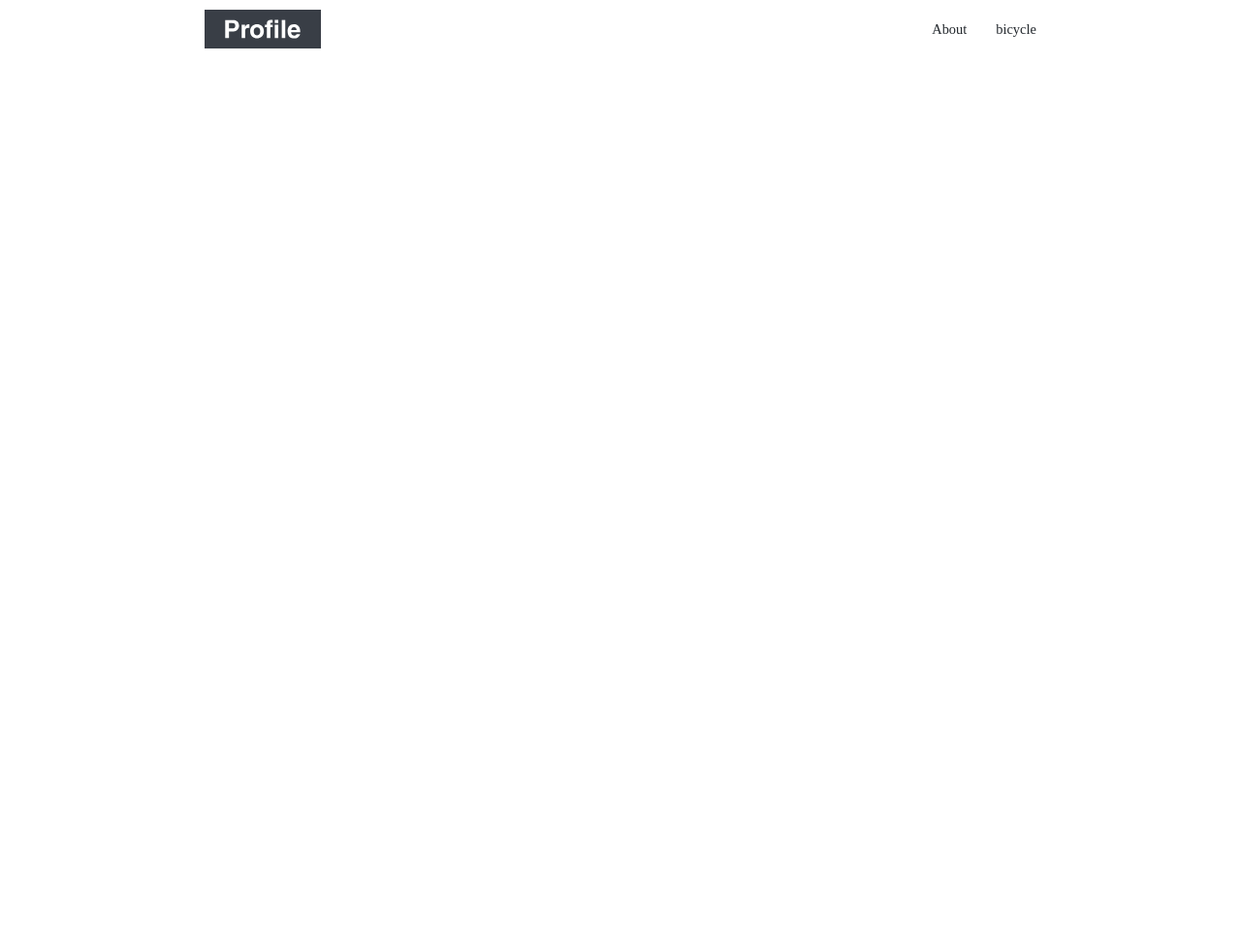
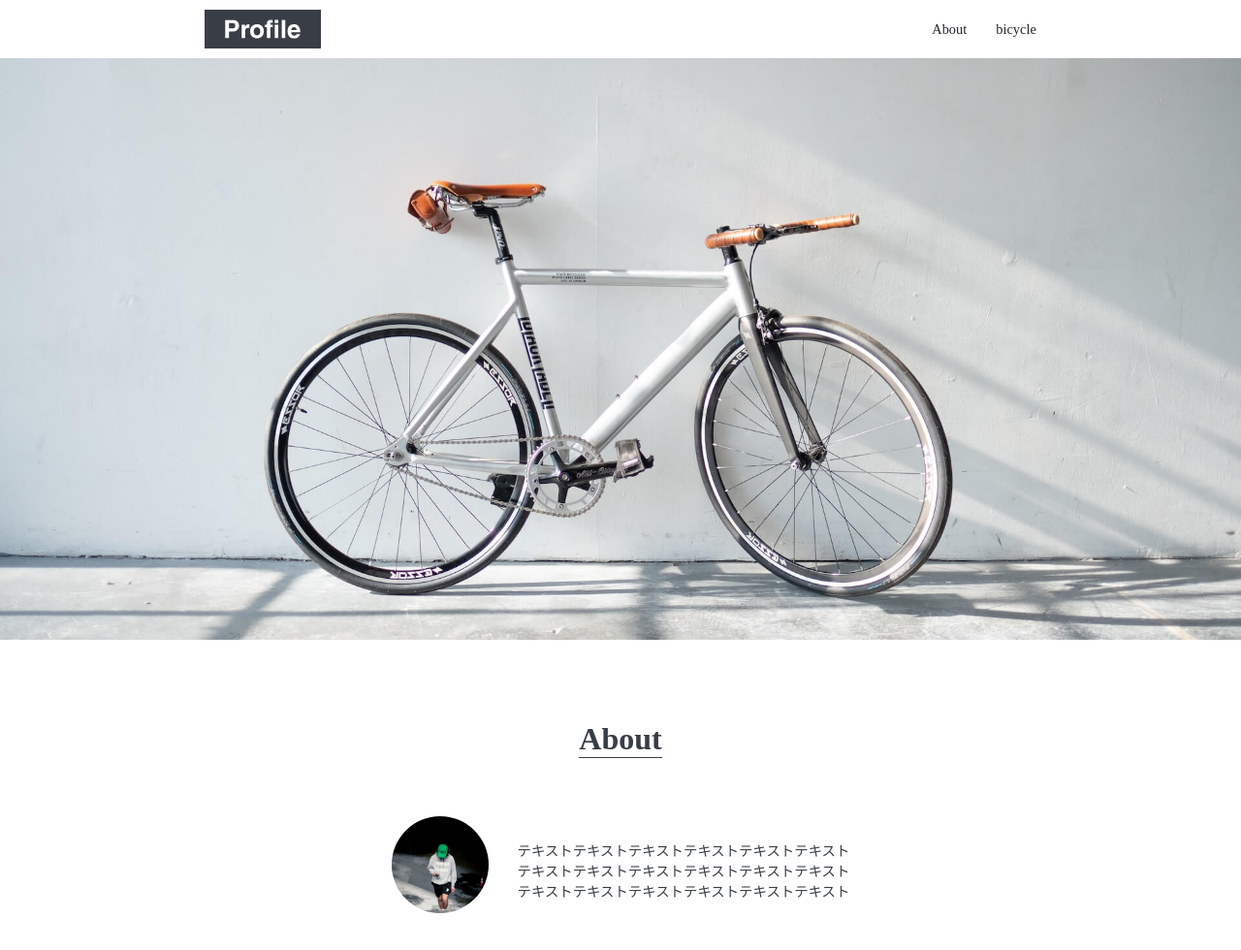
Before and after one commit to nekoniumoretai/practice_HTML, a plain HTML site: page index.html in a window 1280 px wide. Shown: the whole page at 97% size. Before the commit the page ends 800 px from the top, so only its background shows below. Drawn offline with Linux system fonts and the light colour scheme; some packages are replaced by stand-ins of ours.

Commit message:
update: main

```diff
--- a/css/style.css
+++ b/css/style.css
@@ -28,10 +28,10 @@ li{
 }
 
 .site-title a{
-  display: block;
+  display: block;  /*aタグのリンク範囲を親要素のサイズいっぱいにする*/
 }
 
-.section-title{
+.section-title{  /*各セクションの見出し用（h2タグ）のクラス。各セクションの見出しは同じデザインなので。このクラスを共通で使用する。*/
   display: inline-block;
   font-size: 2rem;
   text-align: center;
@@ -39,12 +39,12 @@ li{
   border-bottom: solid 1px #383e45;
 }
 
-.content-title{
+.content-title{  /*Bicycle内の各コンテンツのタイトル用（h3タグ）のクラス*/
   font-size: 1rem;
   margin: 10px 0;
 }
 
-.wrapper{
+.wrapper{  /*画面の最大幅を指定するためのクラス。共通のクラスとして使用する*/
   max-width: 960px;
   margin: 0 auto 100px auto;
   padding: 0 4%;
@@ -67,10 +67,58 @@ li{
   margin-left: 30px;
 }
 
-#header li a{
+#header li a{  /*aタグのリンク色を指定*/
   color: #24292e;
 }
 
 #header li a:hover{  /*メニューにマウスを乗せた時に少し透過させる*/
   opacty: 0.7;
 }
+
+#mainvisual{
+  margin-bottom: 80px;
+}
+
+#mainvisual img{
+  width: 100%;
+  max-width: 1920px;
+  height: 600px;
+  object-fit: cover; /*画像の高さの画像の高さを固定表示*/
+}
+
+#about .content{
+  display: flex;
+  justify-content: center;
+  align-items: center;
+}
+
+#about img{
+  width: 100px;
+  height: 100px;
+  border-radius: 50%;
+  margin-right: 30px;
+}
+
+#about .text{
+  text-align: left;
+}
+
+
+
+
+/*レスポンシブ対応*/
+@media screen and (max-width: 600px){
+
+  #mainvisual img{
+    height: calc(100vh - 60px); /*スマホの場合、画像の高さをブラウザ下いっぱいまで広げる*/
+  }    /*100vhは画面の縦幅いっぱいの高さを表しているが、このままだとヘッダーの高さ分（60px）だけはみ出してしまうので、-60pxすることで画面下ちょうどでおさまるようにしている。*/
+
+  #about .content{
+    flex-direction: column;
+  }
+
+  #about img{
+    margin-right: 0;
+  }
+
+}
--- a/index.html
+++ b/index.html
@@ -25,8 +25,21 @@
 
     <main>
       <div id="mainvisual">
+        <img src="img/img4/mainvisual.jpg" alt="">
       </div>
       <section id="about" class="wrapper">
+        <h2 class="section-title">About</h2>
+        <div class="content">
+          <img src="img/img4/about.jpg" alt="">
+          <div class="text">
+            <h3 class="content-title"></h3>
+            <p>
+              テキストテキストテキストテキストテキストテキスト<br>
+              テキストテキストテキストテキストテキストテキスト<br>
+              テキストテキストテキストテキストテキストテキスト
+            </p>
+          </div>
+        </div>
       </section>
       <section id="bicycle" class="wrapper">
       </section>
```
